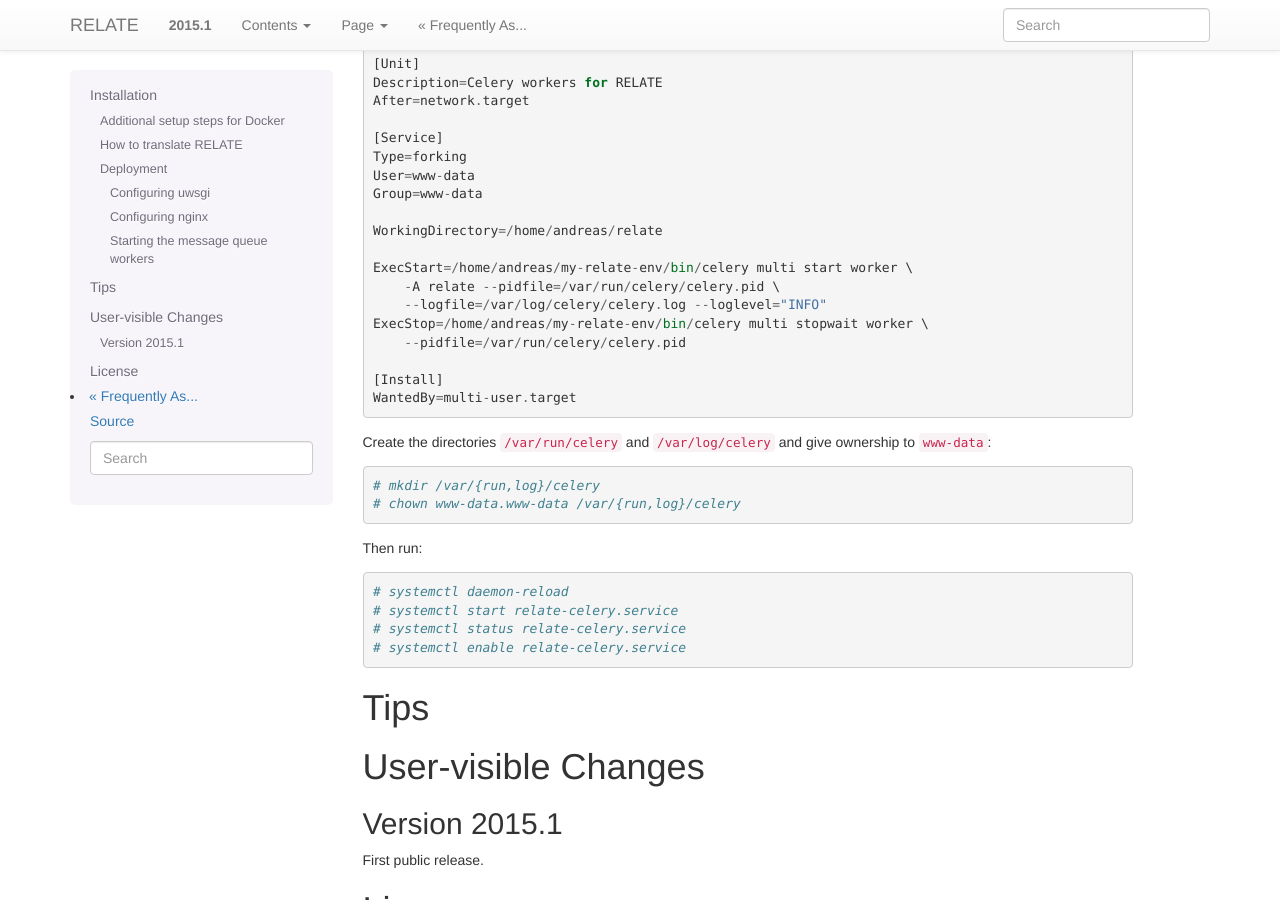
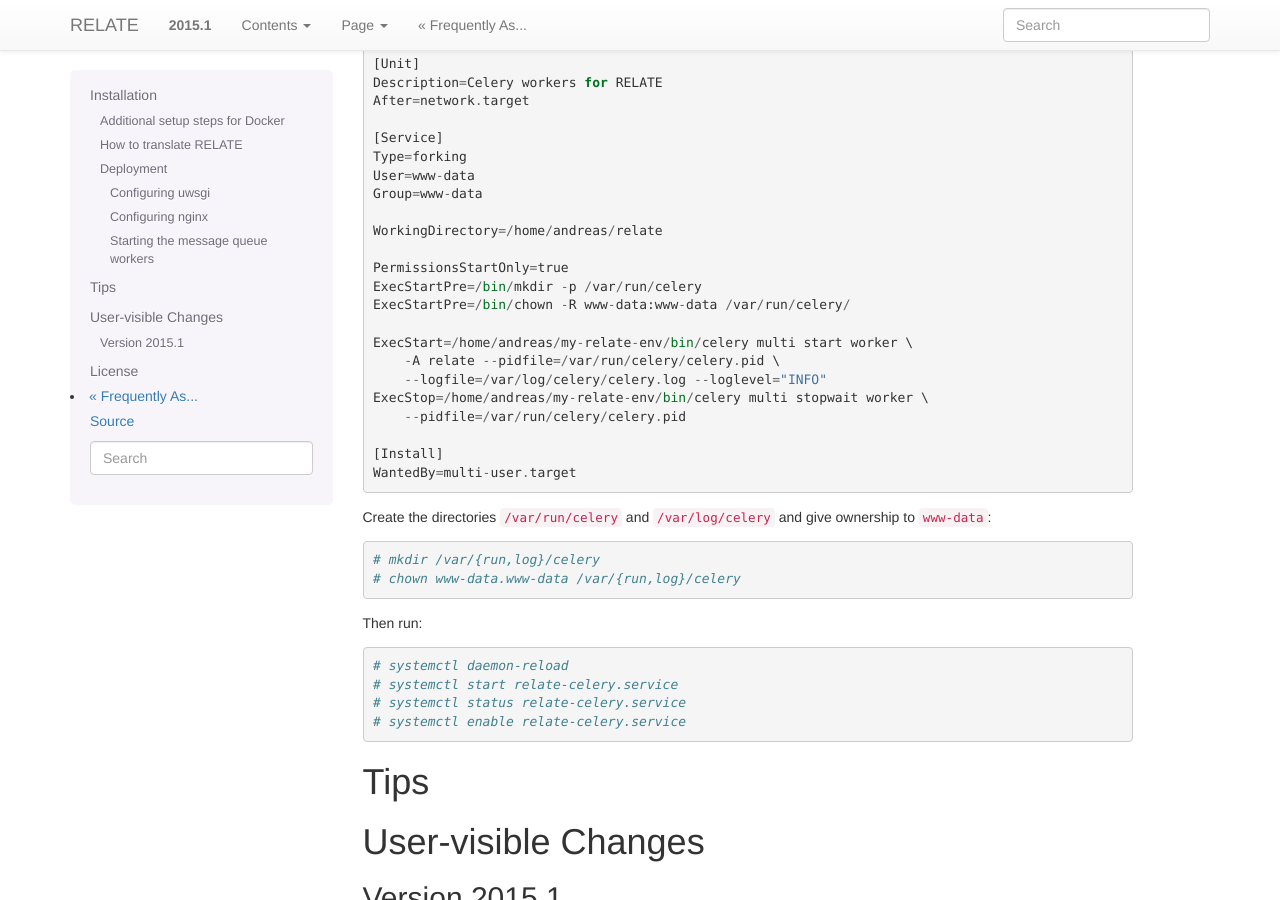
Before and after one commit to inducer/relate, a Sphinx documentation site: the page built from doc/misc.rst, in a window 1280 px wide and 900 px high, scrolled down 3224 px. Built offline with Sphinx 7.4.7, drawn with Linux system fonts in a browser that asks for light colours.

Commit message:
Fix celery startup docs

```diff
--- a/doc/misc.rst
+++ b/doc/misc.rst
@@ -193,6 +193,10 @@
 
     WorkingDirectory=/home/andreas/relate
 
+    PermissionsStartOnly=true
+    ExecStartPre=/bin/mkdir -p /var/run/celery
+    ExecStartPre=/bin/chown -R www-data:www-data /var/run/celery/
+
     ExecStart=/home/andreas/my-relate-env/bin/celery multi start worker \
         -A relate --pidfile=/var/run/celery/celery.pid \
         --logfile=/var/log/celery/celery.log --loglevel="INFO"
```
